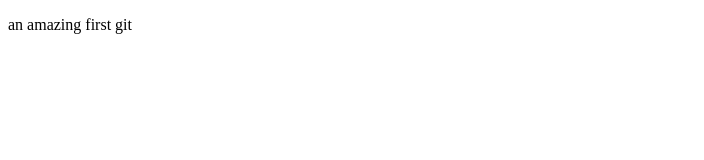
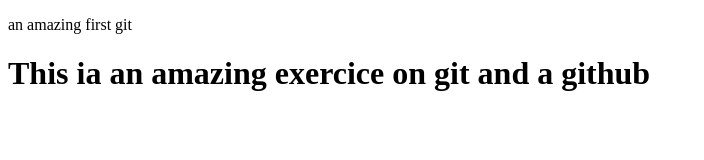
Before and after one commit to nitsanaster/me-repo2, a plain HTML site: page index.html in a window 1280 px wide. Shown: the whole page, without its empty margins (0-704 px from the left). Drawn offline with Linux system fonts and the light colour scheme.

Commit message:
Update with <h1> index.html

```diff
--- a/index.html
+++ b/index.html
@@ -7,5 +7,6 @@
 </head>
 <body>
     <p>an amazing first git</p>
+    <h1>This ia an amazing exercice on git and a github </h1>
 </body>
 </html>
```
